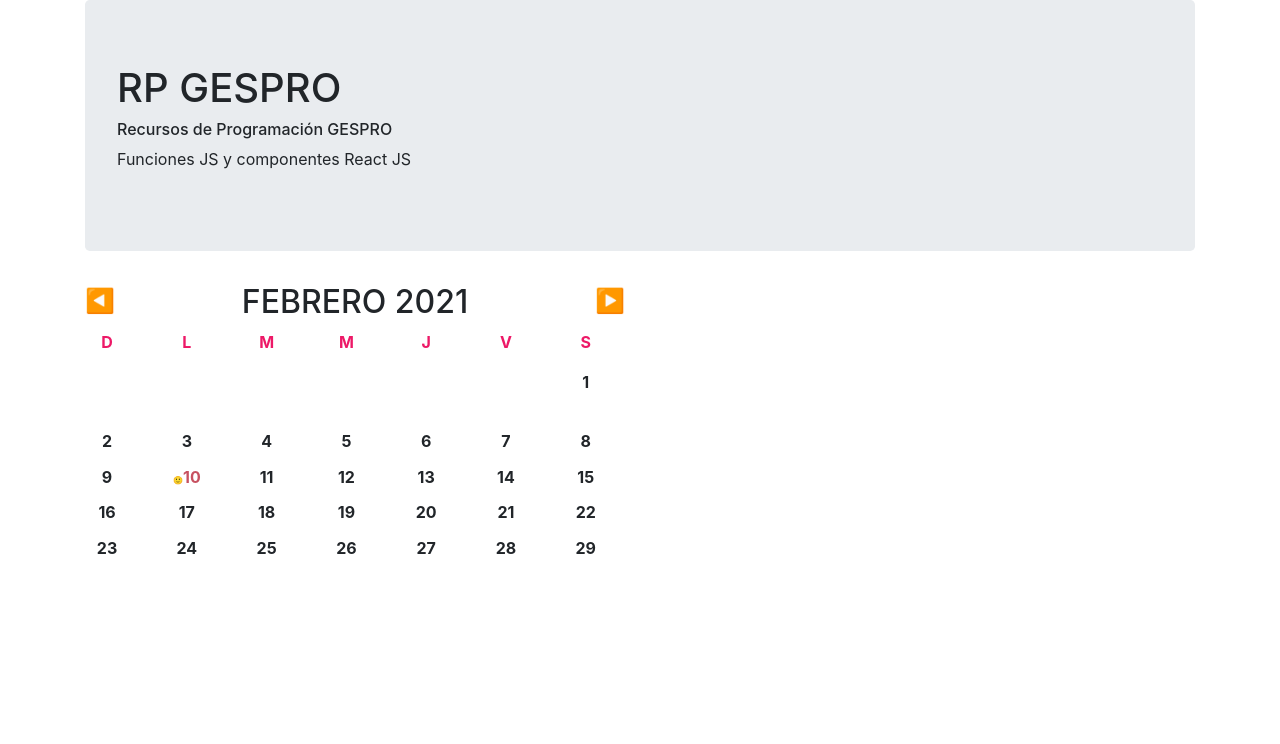
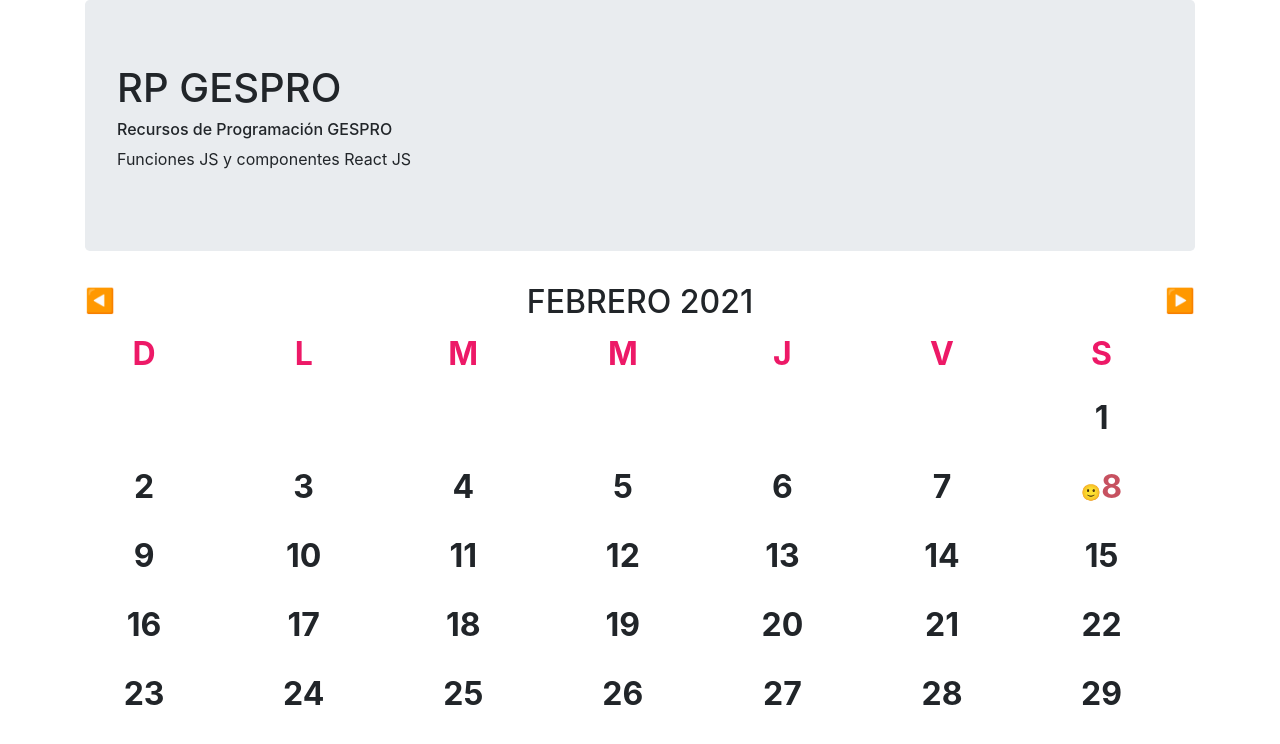
Before and after one commit to producciongespro/Gespro-react-comp, a React (Create React App) app: page / in a window 1280 px wide. Shown: the top 744 px of the page. Built offline with nearby package versions, Linux system fonts and the light colour scheme.

Commit message:
Imp Contenedor con parámetros
-Se crea contenedor
-Se establecen parametros
-Se importa función fecha
-Se aplica parametro de fecha actual dada pro fucnión fecha

```diff
--- a/src/App.js
+++ b/src/App.js
@@ -5,7 +5,7 @@ import ContTabla from './componentes/Tabla/ContTabla';
 import ContBuscador from './componentes/Buscador/ContBuscador';
 import ContBuscadorTarjetas from './componentes/Buscador/ContBuscadorTarjetas';
 import ContBuscadorTabla from './componentes/Buscador/ContBuscadorTabla';
-import Calendario from './componentes/Calendario/Calendario';
+import ContCalendario from './componentes/Calendario/ContCalendario';
 
 
 function App() {
@@ -18,11 +18,7 @@ function App() {
           Funciones JS y componentes React JS
         </p>
       </div>
-      <div className="row">
-        <div className="col-6">
-        <Calendario />
-        </div>
-      </div>
+        <ContCalendario />
     </div>
   );
 }
--- a/src/_complementos/fecha.js
+++ b/src/_complementos/fecha.js
@@ -17,6 +17,14 @@ export default function fecha(params) {
         case "dia":
             retorno= date.getDate();
         break;
+        case "objHoy":
+            retorno = {
+                dia:  date.getDate(),
+                mes: date.getMonth()+1,
+                anno: date.getFullYear(),
+            }
+
+        break;
 
         default:
             retorno="opción descnocida"
--- a/src/componentes/Calendario/Calendario.jsx
+++ b/src/componentes/Calendario/Calendario.jsx
@@ -1,22 +1,21 @@
 import React, { useState, useEffect } from 'react';
 import CeldaDias from "./CeldasDias";
 import EncabezadoCal from "./EncabezadoCal";
+import fecha from '../../_complementos/fecha';
 
-const hoy = {
-  dia: 10,
-  mes: 2,
+//Parámetros fijos;
+let hoy = {
+  dia: 24,
+  mes: 7,
   anno: 2021,
 };
-// tamaño de fuente ---> T
-// Dos tamaños s, m l (small, medium, large)
 
-const conf= {
-  t: "m"
-}
+//Parámetros dados por la fucnión fecha (obtiene la fecha actual del sistema)
+hoy = fecha("objHoy");
+console.log("hoy", hoy);
 
 
-
-export default function Calendario() {
+export default function Calendario(props) {
   const [idMes, setIdMes]= useState(hoy.mes);
 
   useEffect(()=>{
@@ -31,7 +30,7 @@ export default function Calendario() {
   return (
     <>
       <EncabezadoCal obtenerMes={obtenerMes} hoy={hoy} />
-      <CeldaDias conf={conf} hoy={hoy} idMes={idMes} />
+      <CeldaDias conf={props.conf} hoy={hoy} idMes={idMes} />
     </>
   );
 }
--- /dev/null
+++ b/src/componentes/Calendario/ContCalendario.jsx
@@ -0,0 +1,23 @@
+import Calendario from './Calendario';
+
+
+// tamaño de fuente ---> T
+// Dos tamaños s, m l (small, medium, large)
+const conf= {
+    t: "l"
+  }
+
+
+
+
+export default function ContCalendario () {
+
+    return (
+        <div className="row">
+            <div className="col-12">
+                <Calendario conf={conf} />
+            </div>
+        </div>
+    )
+
+}
```
